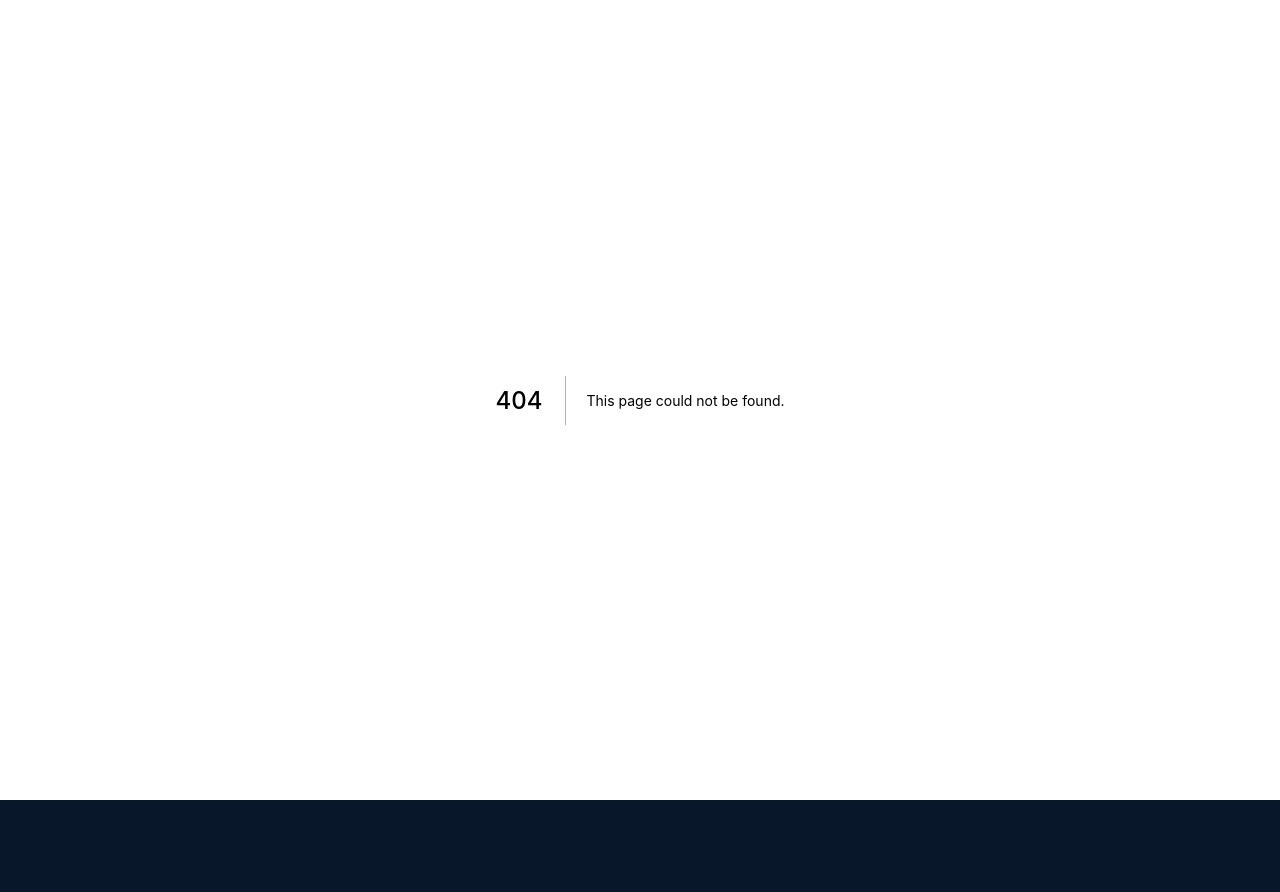
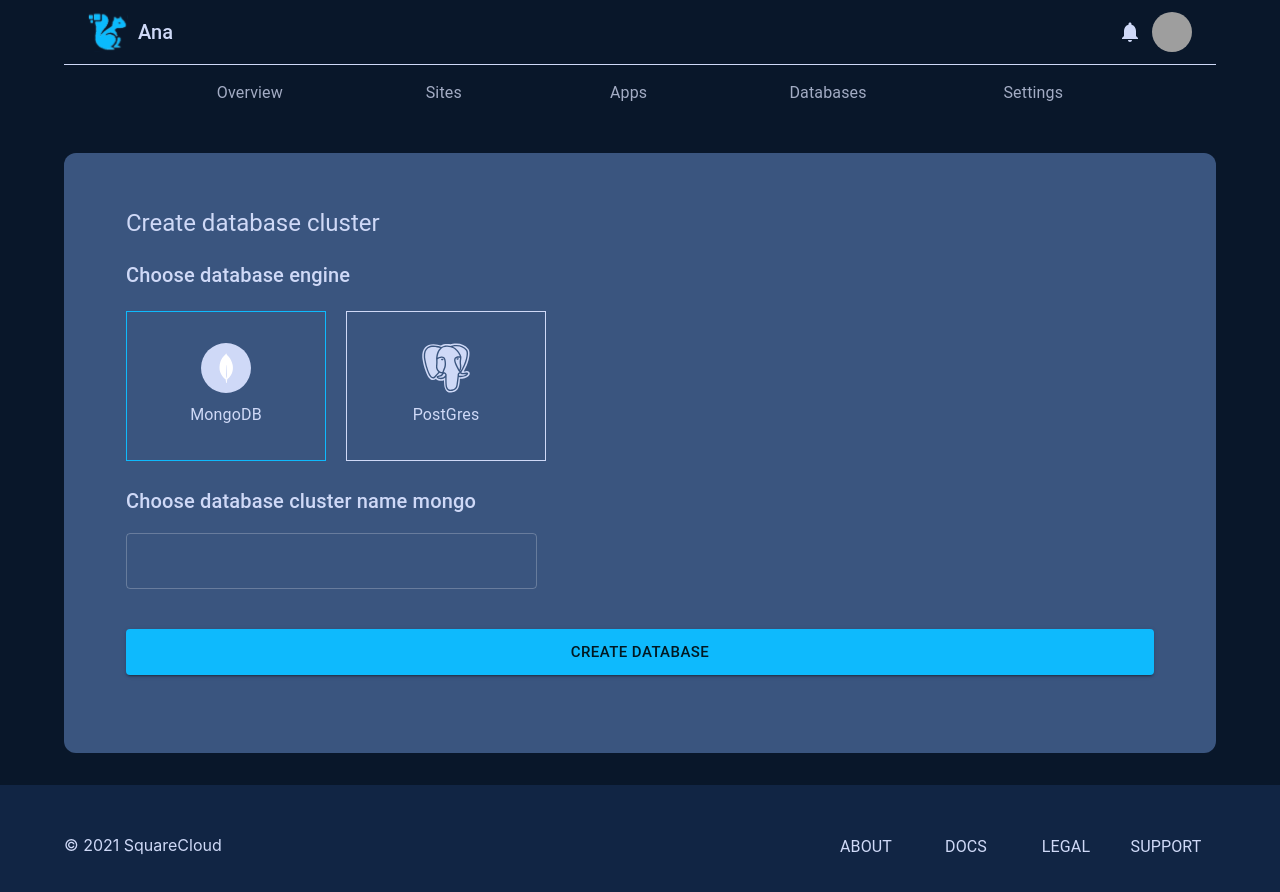
Before and after one commit to momegas/sqd-cloud-dashboard, a Next.js app in the folder sqd-cloud-dashboard/: page /create-database in a window 1280 px wide. Before the commit this address had no page. Shown: the top 892 px of the page. Before the commit the page ends 800 px from the top, so only its background shows below. Built offline with nearby package versions, Linux system fonts and the light colour scheme; grey boxes are pictures that could not be loaded; what next-redux-wrapper would draw is missing.

Commit message:
create db functionality

```diff
--- /dev/null
+++ b/sqd-cloud-dashboard/pages/create-database.js
@@ -0,0 +1,116 @@
+import { Container, Typography, TextField, Button } from '@mui/material';
+import { Box } from '@mui/system';
+import Image from 'next/image';
+import React, { useState } from 'react';
+import { useCreateWPMutation } from '../app/services/api';
+import { Layout } from '../components/layout';
+
+export default function Databases() {
+  const dbs = [
+    {
+      type: 'mongo',
+      readable: 'MongoDB',
+      logo: '/images/mongo.svg',
+    },
+    {
+      type: 'postgres',
+      readable: 'PostGres',
+      logo: '/images/postgresql.svg',
+    },
+  ];
+
+  const [createDb, { isLoading }] = useCreateWPMutation();
+
+  const [selectedDb, updateSelectedDb] = useState('mongo');
+  const [dbName, updateDbName] = useState('');
+
+  const handleSubmit = async (e) => {
+    e.preventDefault();
+    const name = e.target.wordpressname.value;
+    const createWPResponse = await createWp({ name, type: selectedDb }).unwrap();
+    if (createWPResponse) {
+      router.push('/database-overview');
+    }
+  };
+
+  return (
+    <Layout>
+      <Container
+        sx={{
+          display: 'flex',
+          flexDirection: 'column',
+        }}>
+        <Typography
+          variant="h5"
+          sx={{
+            paddingTop: '16px',
+          }}>
+          Create database cluster
+        </Typography>
+
+        <Typography
+          variant="h6"
+          sx={{
+            padding: '20px 0',
+          }}>
+          Choose database engine
+        </Typography>
+        <Box
+          sx={{
+            display: 'flex',
+          }}>
+          {dbs.map((db) => (
+            <Box
+              onClick={() => updateSelectedDb(db.type)}
+              sx={{
+                minHeight: '150px',
+                width: '200px',
+                display: 'flex',
+                flexDirection: 'column',
+                alignItems: 'center',
+                justifyContent: 'center',
+                marginRight: '20px',
+                border: selectedDb == db.type ? '1px solid #0EBAFD' : '1px solid #CFD9F7',
+                cursor: 'pointer',
+              }}>
+              <Image src={db.logo} width={50} height={50} />
+              <Typography variant="subtitle1" marginTop={'8px'}>
+                {db.readable}
+              </Typography>
+            </Box>
+          ))}
+        </Box>
+        <Typography
+          variant="h6"
+          sx={{
+            paddingTop: '24px',
+            paddingBottom: '16px',
+          }}>
+          Choose database cluster name {selectedDb}
+        </Typography>
+        <TextField
+          value={dbName}
+          onChange={(e) => updateDbName(e.value)}
+          variant="outlined"
+          sx={{
+            padding: '0',
+            marginBottom: '40px',
+            width: '40%',
+          }}
+        />
+        <Button
+          size="large"
+          type="submit"
+          fullWidth
+          variant="contained"
+          disabled={isLoading}
+          sx={{
+            padding: '10px',
+            marginBottom: '40px',
+          }}>
+          Create database
+        </Button>
+      </Container>
+    </Layout>
+  );
+}
```
Also changed, not shown: sqd-cloud-dashboard/pages/databases-overview.js (+11 -1 lines), sqd-cloud-dashboard/pages/databases.js (deleted, +0 -122 lines), sqd-cloud-dashboard/public/images/mongo.svg (added), 1 other file (tests, documents, lock files or other folders).
